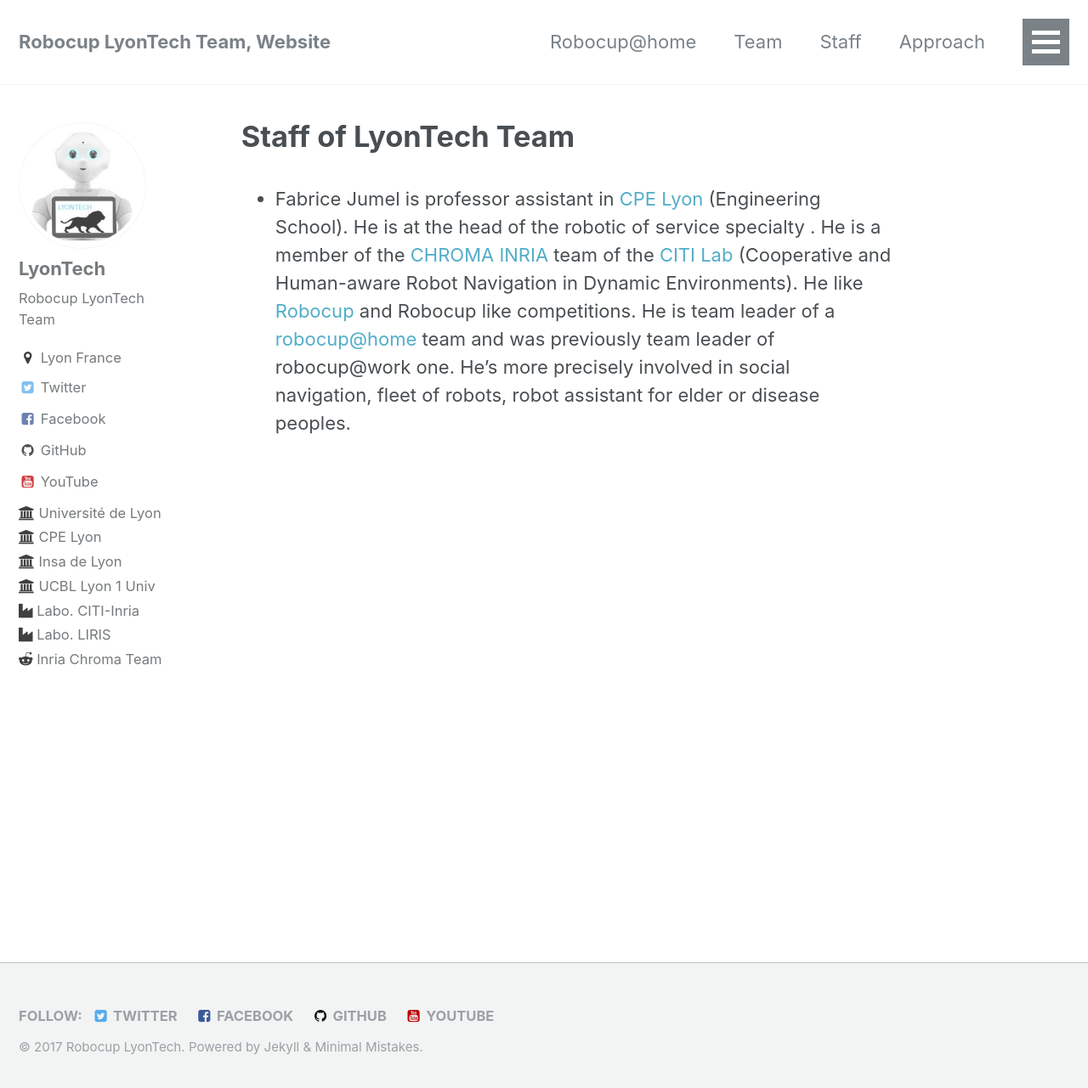
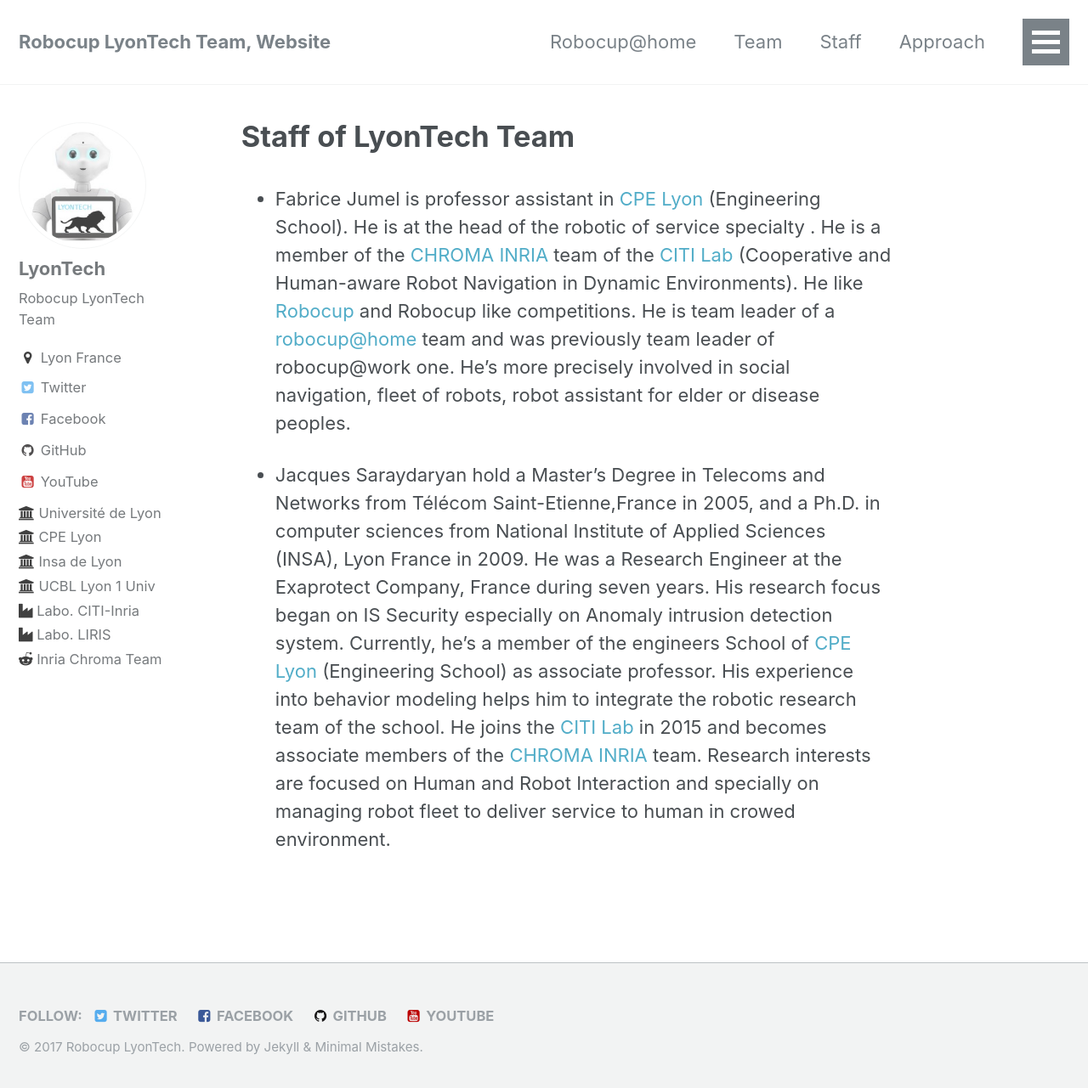
Before and after one commit to Robocup-Lyontech/Robocup-Lyontech.github.io, a Jekyll site: the page built from _pages/staff.md, in a window 1280 px wide and 1289 px high. Shown: the top 1281 px of the window at 85% size. Built offline with Jekyll 4.4.1, drawn with Linux system fonts in a browser that asks for light colours.

Commit message:
Update staff.md
update JSA bio

```diff
--- a/_pages/staff.md
+++ b/_pages/staff.md
@@ -4,3 +4,5 @@
 ---
 
 - Fabrice Jumel is professor assistant  in [CPE Lyon](https://www.cpe.fr) (Engineering School). He is at the head of the robotic of service specialty . He is a member of the [CHROMA INRIA](https://team.inria.fr/chroma/en/)  team of the [CITI Lab](http://www.citi-lab.fr/)  (Cooperative and Human-aware Robot Navigation in Dynamic Environments). He like [Robocup](http://www.robocup.org/) and Robocup like competitions. He is team leader of a [robocup@home](http://cpe-dev.fr/robotcup/) team and was previously team leader of robocup@work one. He's more precisely involved in social navigation, fleet of robots, robot assistant for elder or disease peoples.
+
+- Jacques Saraydaryan hold a Master’s Degree in Telecoms and Networks from Télécom Saint-Etienne,France in 2005, and a Ph.D. in computer sciences from National Institute of Applied Sciences (INSA), Lyon France in 2009. He was a Research Engineer at the Exaprotect Company, France during seven years. His research focus began on IS Security especially on Anomaly intrusion detection system. Currently, he's a member of the engineers School of [CPE Lyon](https://www.cpe.fr) (Engineering School) as associate professor. His experience into behavior modeling helps him to integrate the robotic research team of the school. He joins the [CITI Lab](http://www.citi-lab.fr/) in 2015 and becomes associate members of the [CHROMA INRIA](https://team.inria.fr/chroma/en/) team. Research interests are focused on Human and Robot Interaction and specially on managing robot fleet to deliver service to human in crowed environment.
```
